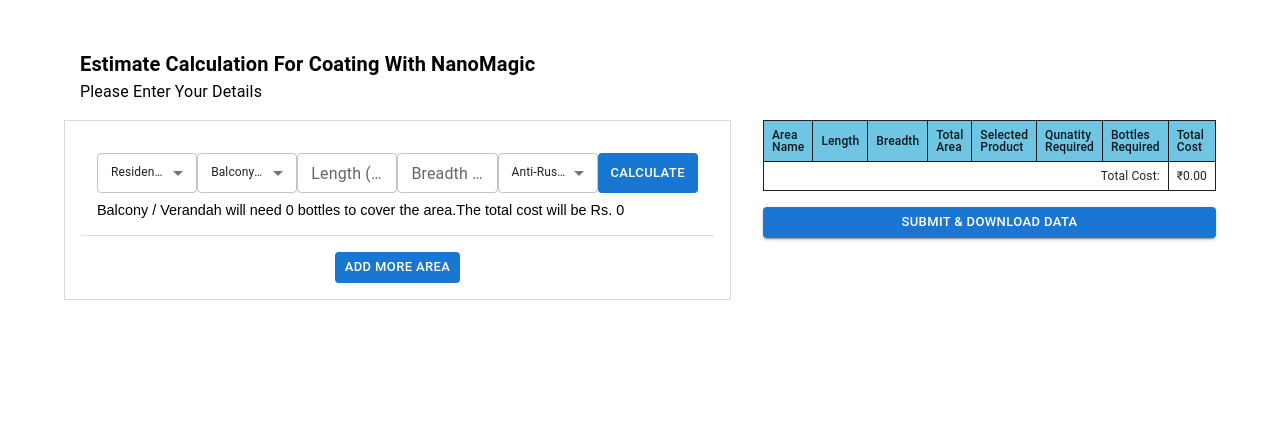
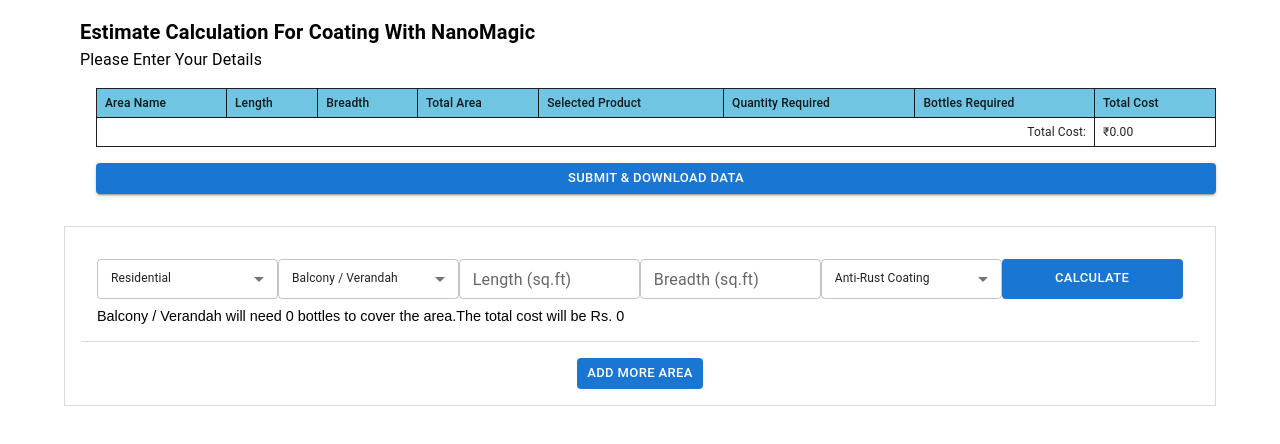
Before and after one commit to therealshizan/sepl-nano, a React (Vite) app: page / in a window 1280 px wide. Shown: the top 444 px of the page. Built offline with nearby package versions, Linux system fonts and the light colour scheme.

Commit message:
fixed bugs

```diff
--- a/src/App.jsx
+++ b/src/App.jsx
@@ -1,5 +1,5 @@
 import { useState } from "react";
-import { Box, Typography, Stack } from "@mui/material";
+import { Typography, Stack, Container } from "@mui/material";
 
 import "./App.css";
 
@@ -14,7 +14,7 @@
 
   return (
     <EntriesContext.Provider value={{ entries, setEntries }}>
-      <Box p={8} py={4}>
+      <Container>
         <Typography variant="h6" sx={{ m: 2, mb: 0, fontWeight: 600 }}>
           Estimate Calculation For Coating With NanoMagic
         </Typography>
@@ -22,11 +22,11 @@
           Please Enter Your Details
         </Typography>
 
-        <Stack direction={'row'}>
+        <Stack direction={'column-reverse'}>
         <MainForm />
         <EntriesTable />
         </Stack>
-      </Box>
+      </Container>
     </EntriesContext.Provider>
   );
 };
--- a/src/EntriesTable.jsx
+++ b/src/EntriesTable.jsx
@@ -40,6 +40,7 @@
   const downloadCSV = () => {
     // Include headers
     const headers = [
+      "Area Type",
       "Area Name",
       "Length",
       "Breadth",
@@ -85,7 +86,7 @@
               <TableCell sx={headCellStyles}>Breadth</TableCell>
               <TableCell sx={headCellStyles}>Total Area</TableCell>
               <TableCell sx={headCellStyles}>Selected Product</TableCell>
-              <TableCell sx={headCellStyles}>Qunatity Required</TableCell>
+              <TableCell sx={headCellStyles}>Quantity Required</TableCell>
               <TableCell sx={headCellStyles}>Bottles Required</TableCell>
               <TableCell sx={headCellStyles}>Total Cost</TableCell>
             </TableRow>
```
